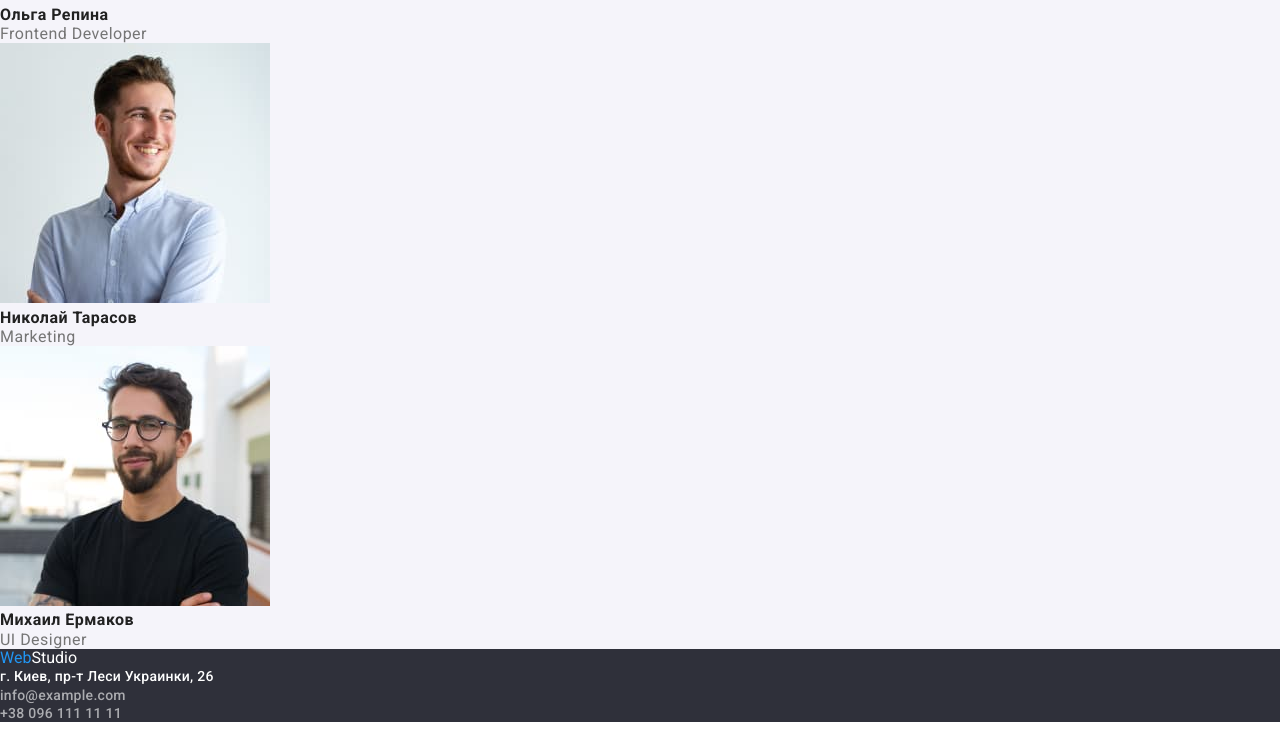
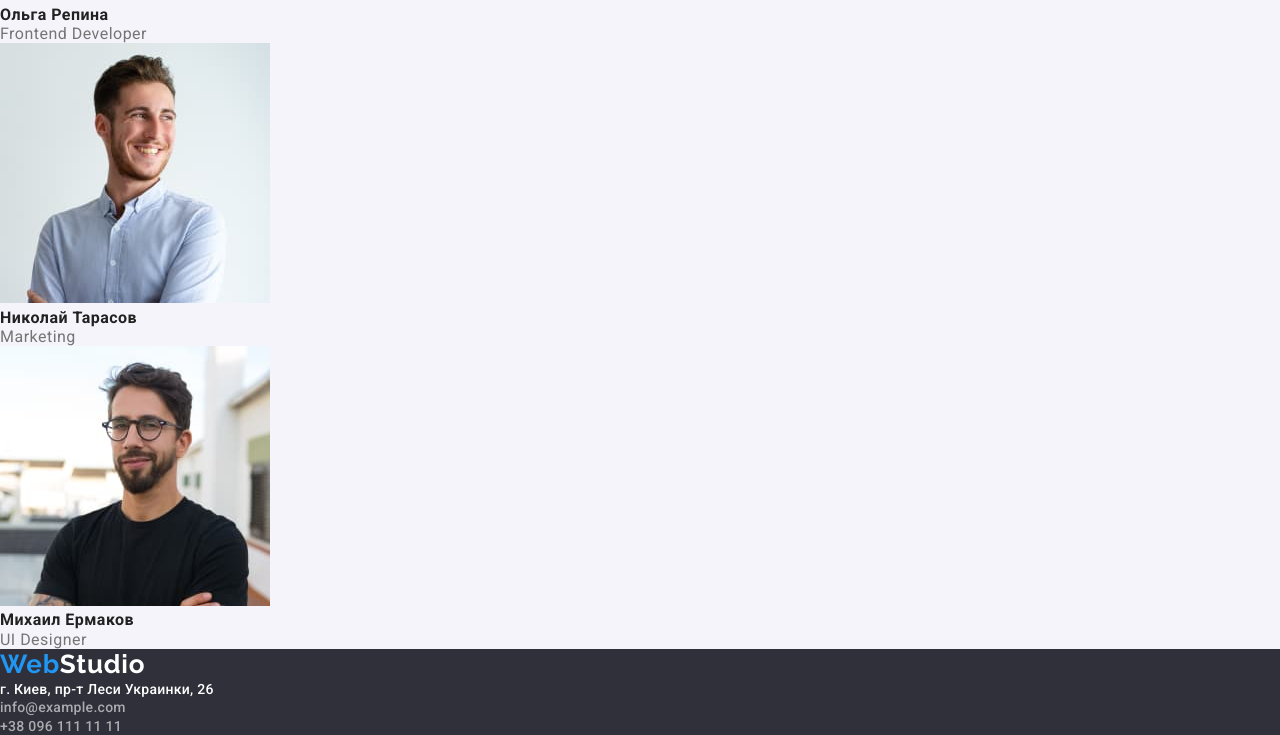
Before and after one commit to Oh-Ilnam/-goit-markup-hw-02, a plain HTML site: page index.html in a window 1280 px wide. Shown: the part 1902-2637 px from the top of the page. Drawn offline with nearby package versions, Linux system fonts and the light colour scheme; a web font is replaced by a local one.

Commit message:
Update index.html

```diff
--- a/index.html
+++ b/index.html
@@ -173,7 +173,7 @@
         </ul>
       </section>
       <footer class="footer" id="contacts">
-        <a href="index.html" class="footer-logo a general-btn"
+        <a href="index.html" class="footer-logo a logo"
           >Web<span class="footer-logo-text">Studio</span></a
         >
 
```
